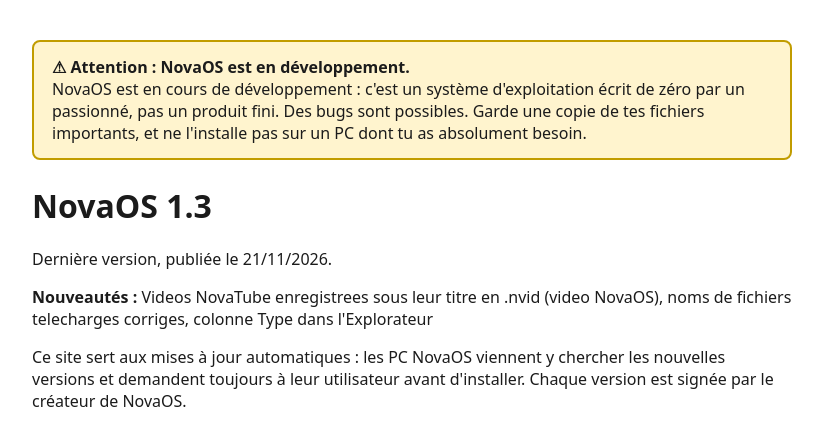
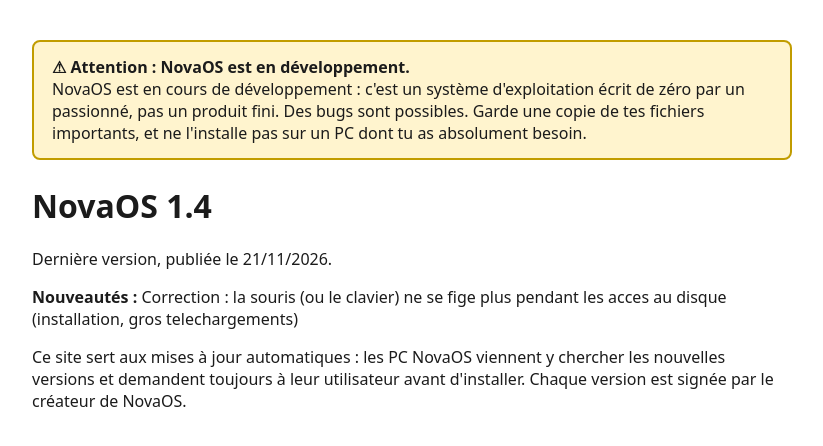
Before and after one commit to Nathou123058/novaos-maj, a plain HTML site: page index.html in a window 1280 px wide. Shown: the whole page, without its empty margins (228-1051 px from the left). Drawn offline with Linux system fonts and the light colour scheme.

Commit message:
NovaOS 1.4

```diff
--- a/index.html
+++ b/index.html
@@ -1 +1 @@
-<!doctype html><html lang=fr><meta charset=utf-8><meta name=viewport content='width=device-width'><title>NovaOS - mises à jour</title><body style='font-family:system-ui,sans-serif;max-width:760px;margin:40px auto;padding:0 16px;color:#1b1b1b'><div style='background:#fff4ce;border:2px solid #c19c00;border-radius:8px;padding:14px 18px;margin-bottom:24px'><b>⚠ Attention : NovaOS est en développement.</b><br>NovaOS est en cours de développement : c'est un système d'exploitation écrit de zéro par un passionné, pas un produit fini. Des bugs sont possibles. Garde une copie de tes fichiers importants, et ne l'installe pas sur un PC dont tu as absolument besoin.</div><h1>NovaOS 1.3</h1><p>Dernière version, publiée le 21/11/2026.</p><p><b>Nouveautés :</b> Videos NovaTube enregistrees sous leur titre en .nvid (video NovaOS), noms de fichiers telecharges corriges, colonne Type dans l'Explorateur</p><p>Ce site sert aux mises à jour automatiques : les PC NovaOS viennent y chercher les nouvelles versions et demandent toujours à leur utilisateur avant d'installer. Chaque version est signée par le créateur de NovaOS.</p></body></html>
+<!doctype html><html lang=fr><meta charset=utf-8><meta name=viewport content='width=device-width'><title>NovaOS - mises à jour</title><body style='font-family:system-ui,sans-serif;max-width:760px;margin:40px auto;padding:0 16px;color:#1b1b1b'><div style='background:#fff4ce;border:2px solid #c19c00;border-radius:8px;padding:14px 18px;margin-bottom:24px'><b>⚠ Attention : NovaOS est en développement.</b><br>NovaOS est en cours de développement : c'est un système d'exploitation écrit de zéro par un passionné, pas un produit fini. Des bugs sont possibles. Garde une copie de tes fichiers importants, et ne l'installe pas sur un PC dont tu as absolument besoin.</div><h1>NovaOS 1.4</h1><p>Dernière version, publiée le 21/11/2026.</p><p><b>Nouveautés :</b> Correction : la souris (ou le clavier) ne se fige plus pendant les acces au disque (installation, gros telechargements)</p><p>Ce site sert aux mises à jour automatiques : les PC NovaOS viennent y chercher les nouvelles versions et demandent toujours à leur utilisateur avant d'installer. Chaque version est signée par le créateur de NovaOS.</p></body></html>
```
Also changed, not shown: 6 other files.
